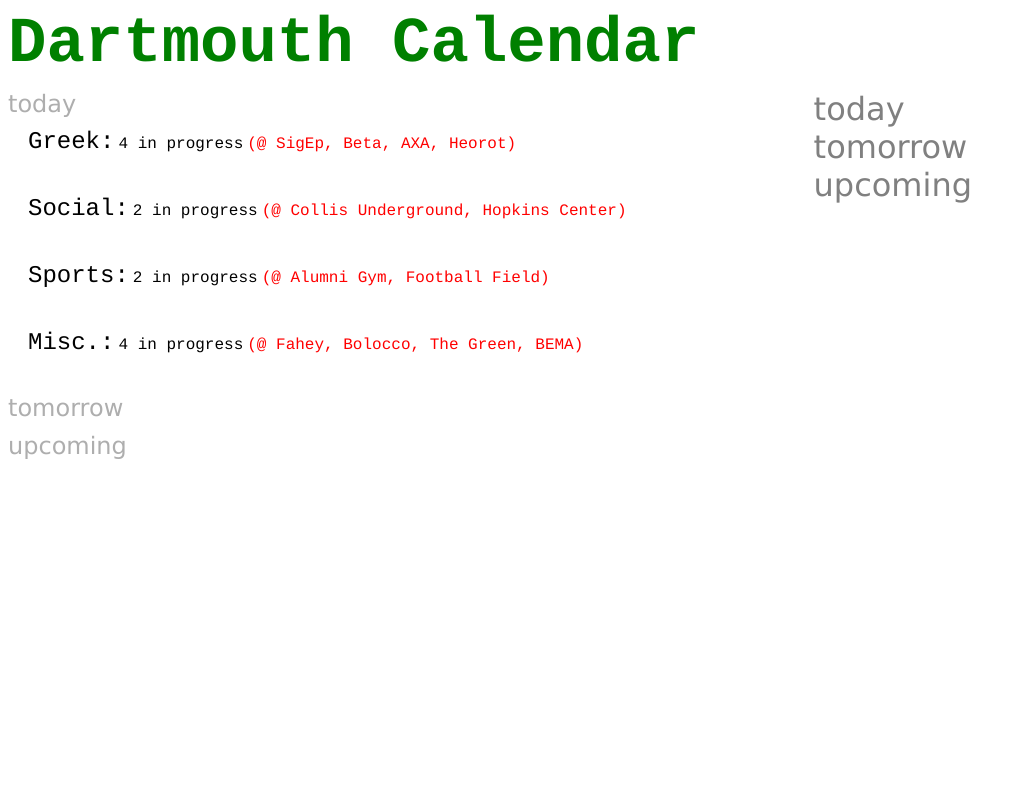
After one commit to henryhwilson/dartmouthcalendar, a Flask app: template webpage/app/templates/test-index.html in a window 1280 px wide. The commit adds this page. Shown: the whole page, without its empty margins (0-1025 px from the left). Run offline with Flask 2, Linux system fonts and the light colour scheme; the template is opened without the code that fills it, so the values that code supplies are empty; parts of the project's set-up code (start-up, migrations or seed data) failed here and were passed over.

Commit message:
added tab logo and new webpage design

```diff
--- a/webpage/app/templates/base.html
+++ b/webpage/app/templates/base.html
@@ -3,6 +3,7 @@
   <head>
     <link rel="stylesheet" href="../static/css/bootstrap.min.css"/>
     <link type="text/css" rel="stylesheet" href="../static/css/calendar.css"/>
+    <link rel="shortcut icon" type="image/ico" href="../static/Dlogo.jpg" />
 
     {% if title %}
     <title>{{title}} - Dartmouth Calendar</title>
--- /dev/null
+++ b/webpage/app/templates/test-index.html
@@ -0,0 +1,81 @@
+<html>
+<head>
+<style>
+h1 {
+	color: green;
+	font-size: 4em;
+	font-family: courier;
+	margin-bottom: 10px;
+}
+h4 {
+	color: #aeaeae;
+	font-size: 1.5em;
+	padding-top: 0;
+	margin-top: 0;
+	font-family: verdana;
+	margin-bottom: 10;
+	font-weight: normal;
+}
+.sidebar {
+	float: right;
+	padding-right: 300px;
+	font-family: verdana;
+	font-size: 2em;
+}
+.sidebar a{
+	color: grey;
+	text-decoration: none;
+}
+.list-item {
+	color: grey;
+}
+.events-now-1, .events-now-2, .events-now-3 {
+	padding: 20px;
+}
+.events-now-1{
+	padding-top: 0;
+	margin-top: 0;
+}
+.events .title, .events .in-progess, .events .locations {
+	font-family: courier;
+}
+.events .title {
+	font-size: 1.5em;
+}
+.events .in-progess {
+	font-size: 1em;
+}
+.events .locations {
+	font-size: 1em;
+	color: red;
+}
+</style>
+</head>
+<body>
+<h1>Dartmouth Calendar</h1>
+<div class="sidebar">
+<div class="list-item"><a href="#@now">today</a></div>
+<div class="list-item"><a href="#@now">tomorrow</a></div>
+<div class="list-item"><a href="#@now">upcoming</a></div>
+</div>
+<div class="events">
+	<h4 id="@now">today</h4>
+	<div class="events-now-1">
+		<span class="title">Greek:</span> <span class="in-progess">4 in progress</span> <span class="locations">(@ SigEp, Beta, AXA, Heorot)</span>
+	</div>
+	<div class="events-now-2">
+		<span class="title">Social:</span> <span class="in-progess">2 in progress</span> <span class="locations">(@ Collis Underground, Hopkins Center)</span>
+	</div>
+	<div class="events-now-2">
+		<span class="title">Sports:</span> <span class="in-progess">2 in progress</span> <span class="locations">(@ Alumni Gym, Football Field)</span>
+	</div>
+	<div class="events-now-3">
+		<span class="title">Misc.:</span> <span class="in-progess">4 in progress</span> <span class="locations">(@ Fahey, Bolocco, The Green, BEMA)</span>
+	</div>
+	<br>
+
+	<h4 id="tomorrow">tomorrow</h4>
+	<h4 id="weekend">upcoming</h4>
+</div>
+</body>
+</html>
```
Also changed, not shown: webpage/app/static/Dlogo.jpg (added).
